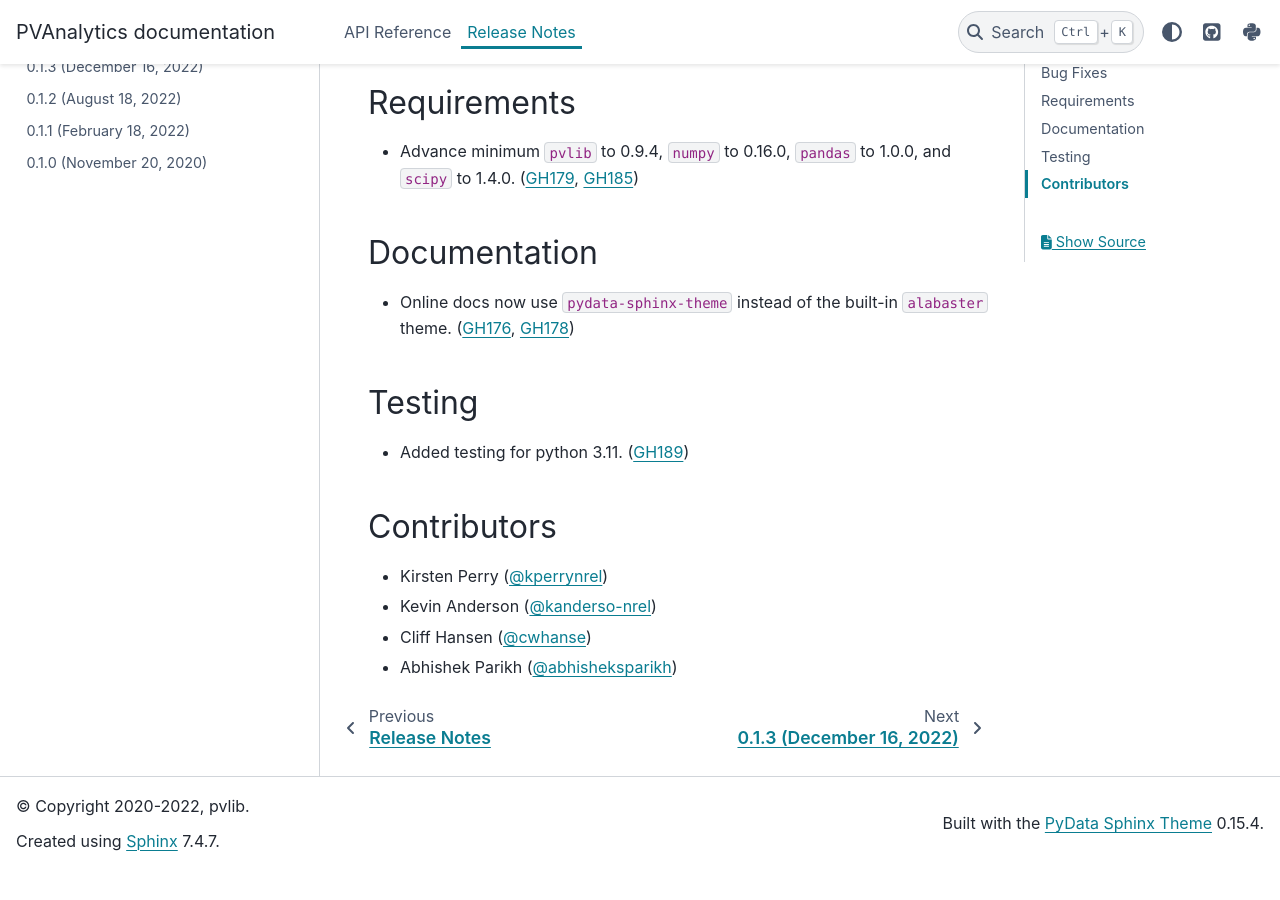
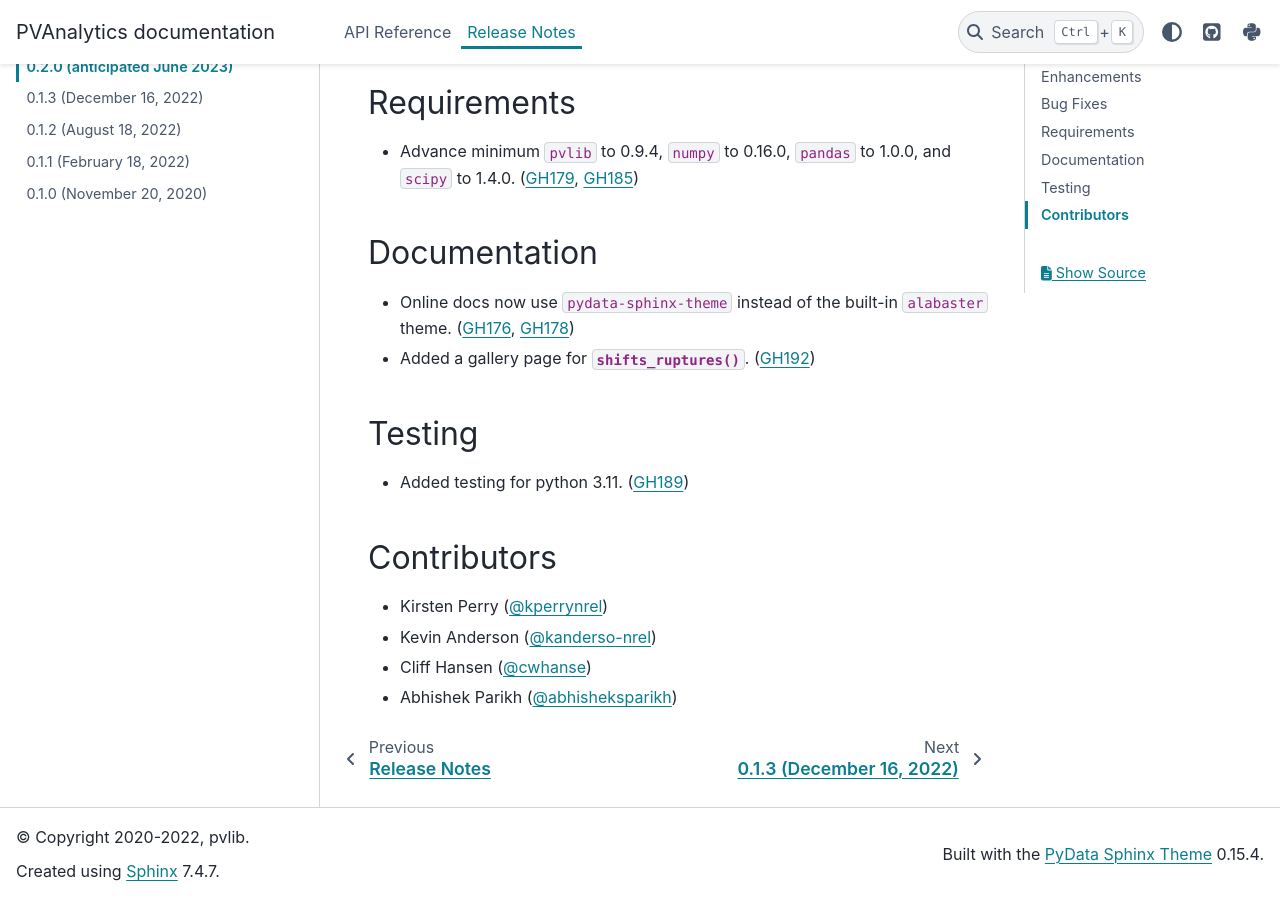
Before and after one commit to pvlib/pvanalytics, a Sphinx documentation site: the page built from docs/whatsnew/0.2.0.rst, in a window 1280 px wide and 900 px high, scrolled down 700 px. Built offline with Sphinx 7.4.7 and the PyData theme 0.15.4, drawn with Linux system fonts in a browser that asks for light colours; pages that are not in the unit, such as notebooks, are missing from menus; before the commit the page ends 1570 px from its top, so only the background shows below that.

Commit message:
whatsnew

```diff
--- a/docs/whatsnew/0.2.0.rst
+++ b/docs/whatsnew/0.2.0.rst
@@ -33,6 +33,8 @@ Documentation
 ~~~~~~~~~~~~~
 * Online docs now use ``pydata-sphinx-theme`` instead of the built-in
   ``alabaster`` theme. (:issue:`176`, :pull:`178`)
+* Added a gallery page for :py:func:`~pvanalytics.quality.time.shifts_ruptures`.
+  (:pull:`192`)
 
 Testing
 ~~~~~~~
```
